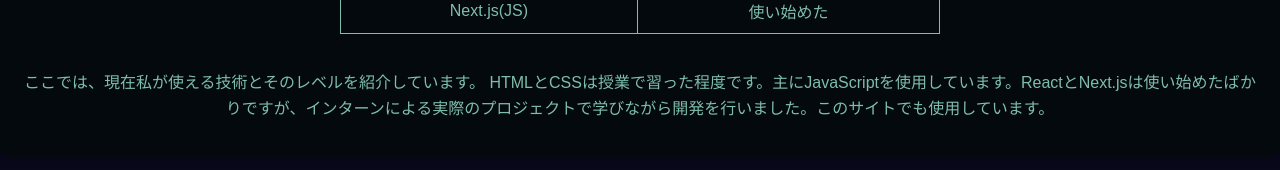
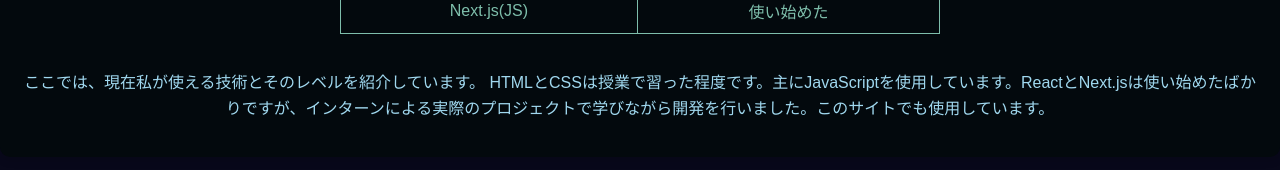
Before and after one commit to HibikiKobayashii/portforio, a Next.js app: page / in a window 1280 px wide. Shown: the part 682-852 px from the top of the page. Built offline with nearby package versions, Linux system fonts and the light colour scheme.

Commit message:
Update SkillDescription.tsx

```diff
--- a/app/components/SkillDescription.tsx
+++ b/app/components/SkillDescription.tsx
@@ -5,7 +5,7 @@ const SkillDescription = () => {
     <div style={{ flex: 1 }}>
 
 
-      <p style={{ fontSize: "16px", lineHeight: "1.6", color: "#7ebeab" }}>
+      <p style={{ fontSize: "16px", lineHeight: "1.6", color: "#a0d8ef" }}>
         ここでは、現在私が使える技術とそのレベルを紹介しています。
          HTMLとCSSは授業で習った程度です。主にJavaScriptを使用しています。ReactとNext.jsは使い始めたばかりですが、インターンによる実際のプロジェクトで学びながら開発を行いました。このサイトでも使用しています。
       </p>
```
